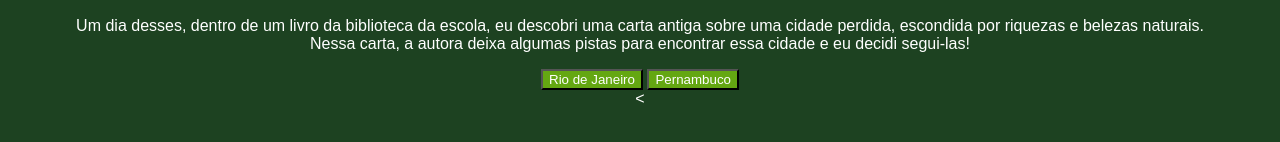
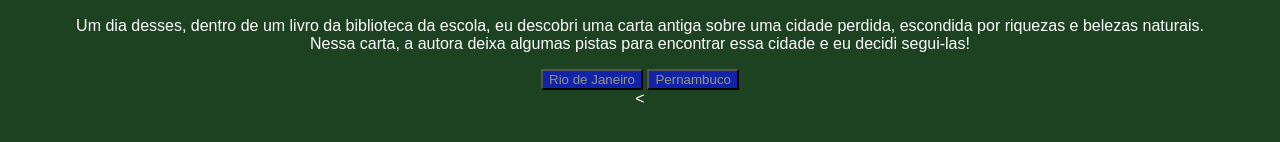
Before and after one commit to messiasfonseca/algoritmosalura, a plain HTML site: page index.html in a window 1280 px wide. Shown: the part 448-590 px from the top of the page. Drawn offline with Linux system fonts and the light colour scheme; files whose address does not match are found by name; a web font is replaced by a local one.

Commit message:
Update style.css
alteração

```diff
--- a/style.css
+++ b/style.css
@@ -10,8 +10,8 @@ body {
 }
 
 button {
-    background-color: #64A712;
-    color: white;
+    background-color: #1223a7;
+    color: rgb(147, 149, 122);
     font-family: "Bai Jamjuree", sans-serif;
 }
 
```
